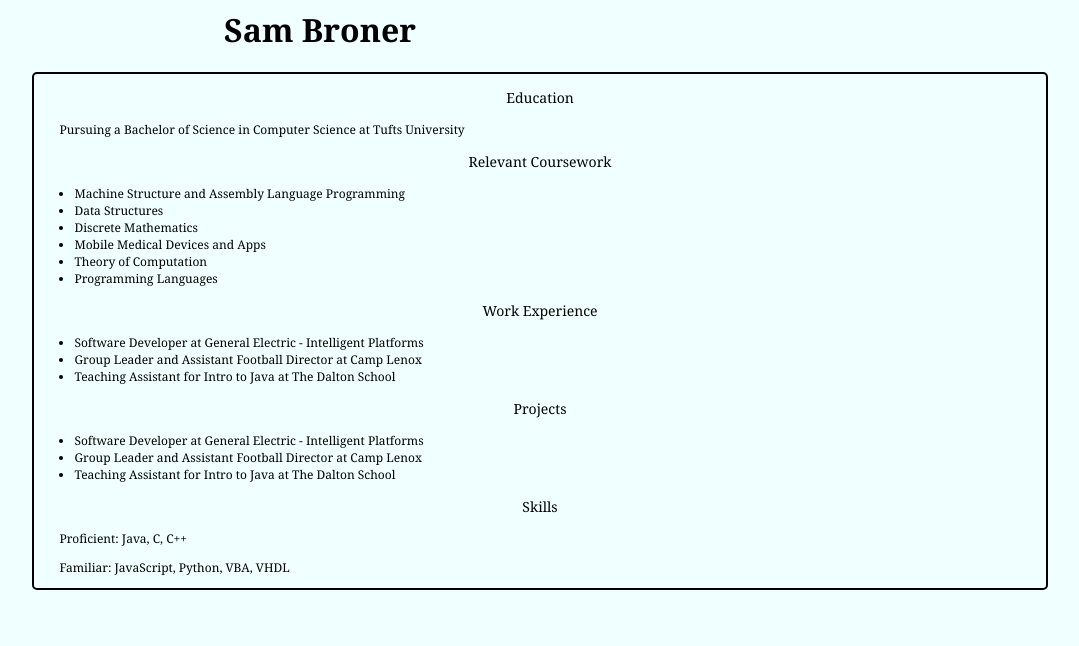
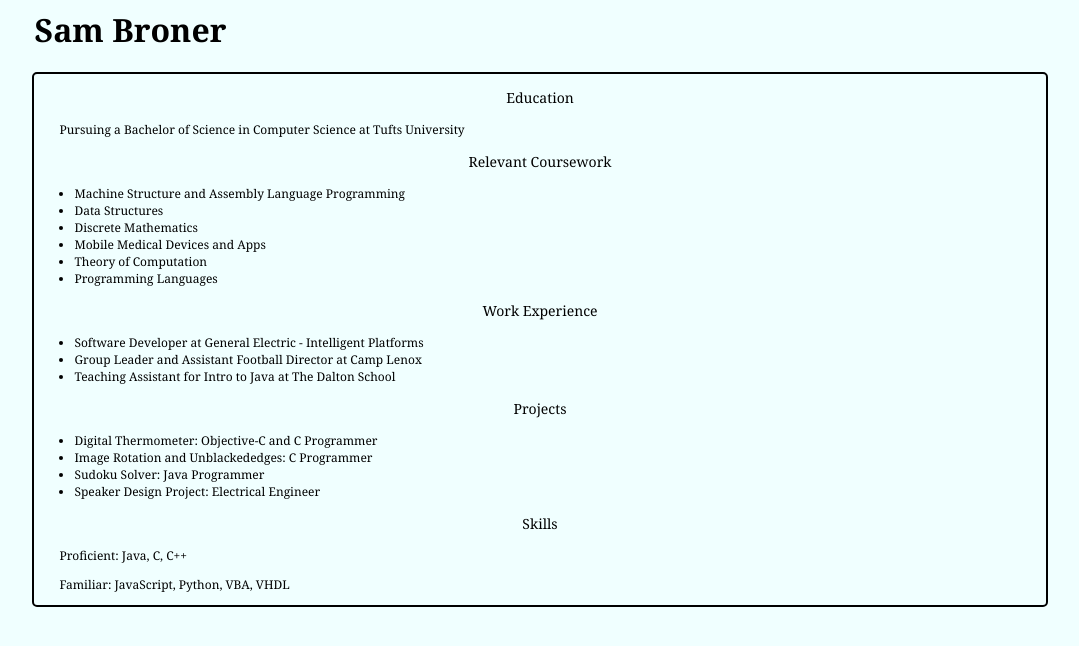
Before and after one commit to SamBroner727/SamBroner727.github.io, a plain HTML site: page resume.html in a window 1280 px wide. Shown: the whole page, without its empty margins (100-1179 px from the left). Drawn offline with Linux system fonts and the light colour scheme.

```diff
--- a/resume.html
+++ b/resume.html
@@ -32,9 +32,10 @@
                                 </ul>
                         <p class="header" > Projects</p>
                                 <ul>
-                                        <li>Software Developer at General Electric - Intelligent Platforms</li>
-                                        <li>Group Leader and Assistant Football Director at Camp Lenox</li>
-                                        <li>Teaching Assistant for Intro to Java at The Dalton School</li>
+                                        <li>Digital Thermometer: Objective-C and C Programmer</li>
+                                        <li>Image Rotation and Unblackededges: C Programmer</li>
+                                        <li>Sudoku Solver: Java Programmer</li>
+                                        <li>Speaker Design Project: Electrical Engineer</li>
 
                                 </ul>
                         <p class="header" > Skills</p>
--- a/style.css
+++ b/style.css
@@ -13,7 +13,7 @@ div {
 }
 h1 {
         color:Black;
-        margin-left: 25%;
+        margin-left: 10%;
 }
 
 p.header {
```
Also changed, not shown: bio.html (+1 -1 lines).
